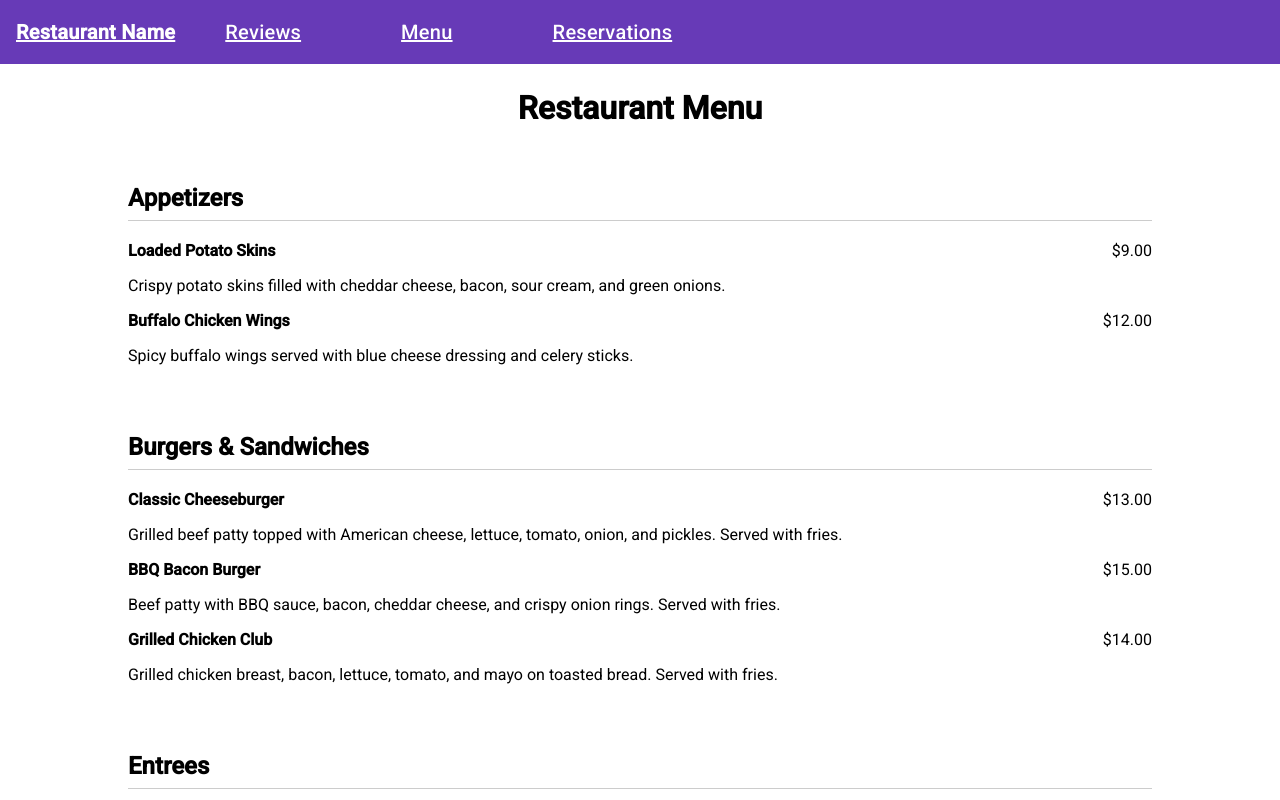
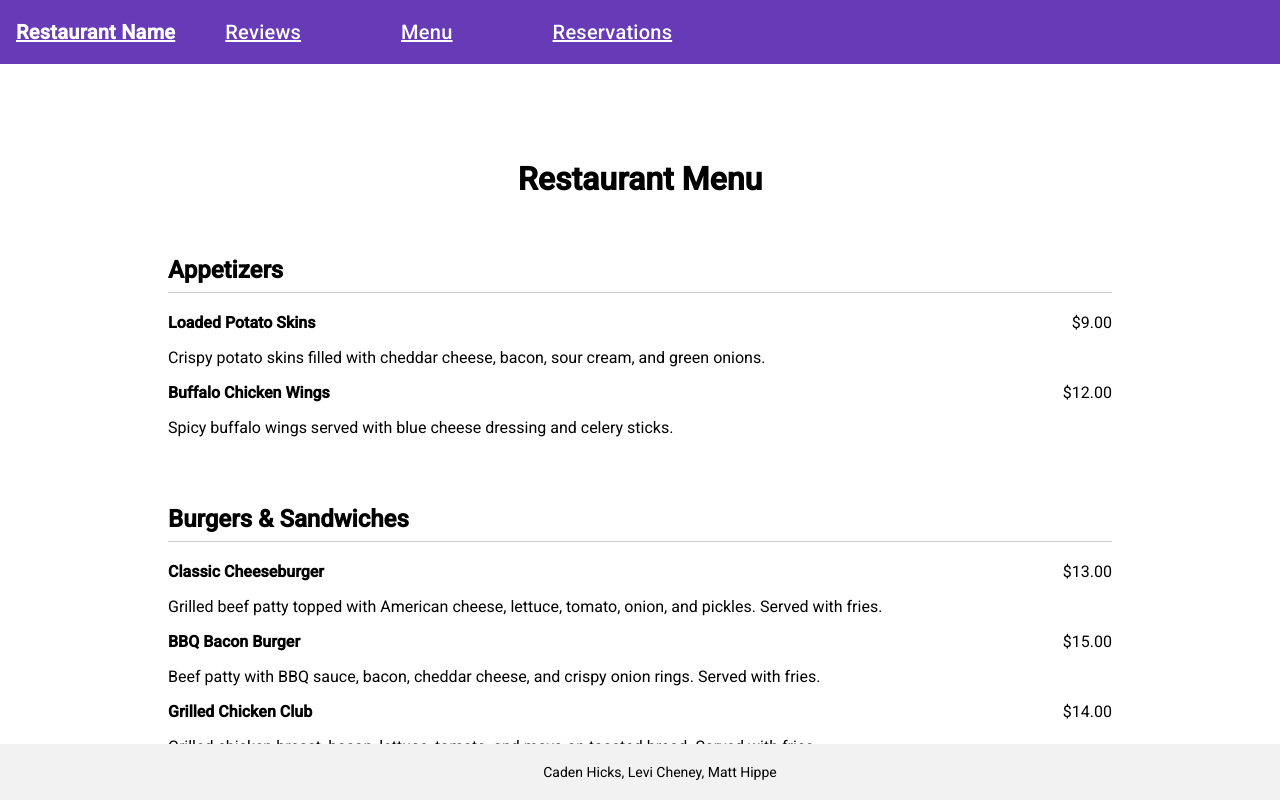
Before and after one commit to CadenHicks/INFOTC-4830-Final-Project, an Angular app in the folder final_project/: page /menu in a window 1280 px wide. Shown: the top 800 px of the page. Built offline with nearby package versions, Linux system fonts and the light colour scheme.

Commit message:
added footer and some other small ui changes

```diff
--- a/final_project/src/app/app.component.html
+++ b/final_project/src/app/app.component.html
@@ -1,3 +1,4 @@
 
 <app-head-create></app-head-create>
 <router-outlet></router-outlet>
+<app-footer></app-footer>
--- a/final_project/src/app/app.module.ts
+++ b/final_project/src/app/app.module.ts
@@ -22,6 +22,7 @@ import { ReservationDisplayComponent } from './reservation-display/reservation-d
 import { ReservationListComponent } from './reservation/reservationcreate/reservation-list/reservation-list.component';
 import { ReservationcreateComponent } from './reservation/reservationcreate/reservationcreate.component'
 import { MenuComponent } from './menu/menu.component';
+import { FooterComponent } from './footer/footer.component';
 
 @NgModule({
   declarations: [
@@ -33,7 +34,8 @@ import { MenuComponent } from './menu/menu.component';
     MenuComponent,
     ReservationDisplayComponent,
     ReservationListComponent,
-    ReservationcreateComponent
+    ReservationcreateComponent,
+    FooterComponent
   ],
   imports: [
     MatSlideToggleModule,
--- /dev/null
+++ b/final_project/src/app/footer/footer.component.css
@@ -0,0 +1,10 @@
+footer {
+  position: fixed;
+  left: 0;
+  bottom: 0;
+  width: 100%;
+  background-color: #f2f2f2;
+  padding: 20px;
+  text-align: center;
+  font-size: 14px;
+}
--- /dev/null
+++ b/final_project/src/app/footer/footer.component.html
@@ -0,0 +1 @@
+<footer>Caden Hicks, Levi Cheney, Matt Hippe</footer>
--- a/final_project/src/app/menu/menu.component.css
+++ b/final_project/src/app/menu/menu.component.css
@@ -30,3 +30,8 @@ li {
 .price {
   float: right;
 }
+
+#menu {
+  padding-bottom: 50px;
+  color: black;
+}
--- a/final_project/src/app/menu/menu.component.html
+++ b/final_project/src/app/menu/menu.component.html
@@ -1,3 +1,4 @@
+<div id="menu">
   <h1>Restaurant Menu</h1>
   <div class="menu-section">
     <h2>Appetizers</h2>
@@ -5,12 +6,18 @@
       <li>
         <span class="menu-item">Loaded Potato Skins</span>
         <span class="price">$9.00</span>
-            <p>Crispy potato skins filled with cheddar cheese, bacon, sour cream, and green onions.</p>
+        <p>
+          Crispy potato skins filled with cheddar cheese, bacon, sour cream, and
+          green onions.
+        </p>
       </li>
       <li>
         <span class="menu-item">Buffalo Chicken Wings</span>
         <span class="price">$12.00</span>
-            <p>Spicy buffalo wings served with blue cheese dressing and celery sticks.</p>
+        <p>
+          Spicy buffalo wings served with blue cheese dressing and celery
+          sticks.
+        </p>
       </li>
     </ul>
   </div>
@@ -20,17 +27,26 @@
       <li>
         <span class="menu-item">Classic Cheeseburger</span>
         <span class="price">$13.00</span>
-          <p>Grilled beef patty topped with American cheese, lettuce, tomato, onion, and pickles. Served with fries.</p>
+        <p>
+          Grilled beef patty topped with American cheese, lettuce, tomato,
+          onion, and pickles. Served with fries.
+        </p>
       </li>
       <li>
         <span class="menu-item">BBQ Bacon Burger</span>
         <span class="price">$15.00</span>
-          <p>Beef patty with BBQ sauce, bacon, cheddar cheese, and crispy onion rings. Served with fries.</p>
+        <p>
+          Beef patty with BBQ sauce, bacon, cheddar cheese, and crispy onion
+          rings. Served with fries.
+        </p>
       </li>
       <li>
         <span class="menu-item">Grilled Chicken Club</span>
         <span class="price">$14.00</span>
-          <p>Grilled chicken breast, bacon, lettuce, tomato, and mayo on toasted bread. Served with fries.</p>
+        <p>
+          Grilled chicken breast, bacon, lettuce, tomato, and mayo on toasted
+          bread. Served with fries.
+        </p>
       </li>
     </ul>
   </div>
@@ -41,17 +57,26 @@
       <li>
         <span class="menu-item">Sirloin Steak</span>
         <span class="price">$22.00</span>
-          <p>10 oz. sirloin steak cooked to your preference, served with mashed potatoes and seasonal vegetables.</p>
+        <p>
+          10 oz. sirloin steak cooked to your preference, served with mashed
+          potatoes and seasonal vegetables.
+        </p>
       </li>
       <li>
         <span class="menu-item">Grilled BBQ Chicken</span>
         <span class="price">$18.00</span>
-          <p>Grilled chicken breast glazed with BBQ sauce, served with coleslaw and cornbread.</p>
+        <p>
+          Grilled chicken breast glazed with BBQ sauce, served with coleslaw and
+          cornbread.
+        </p>
       </li>
       <li>
         <span class="menu-item">Fish and Chips</span>
         <span class="price">$17.00</span>
-          <p>Beer-battered cod fillets, served with tartar sauce, coleslaw, and fries.</p>
+        <p>
+          Beer-battered cod fillets, served with tartar sauce, coleslaw, and
+          fries.
+        </p>
       </li>
     </ul>
   </div>
@@ -62,12 +87,19 @@
       <li>
         <span class="menu-item">New York Cheesecake</span>
         <span class="price">$8.00</span>
-          <p>Creamy cheesecake with graham cracker crust, served with a drizzle of strawberry sauce.</p>
+        <p>
+          Creamy cheesecake with graham cracker crust, served with a drizzle of
+          strawberry sauce.
+        </p>
       </li>
       <li>
         <span class="menu-item">Chocolate Brownie Sundae</span>
         <span class="price">$9.00</span>
-          <p>Warm chocolate brownie topped with vanilla ice cream, hot fudge, whipped cream, and a cherry.</p>
+        <p>
+          Warm chocolate brownie topped with vanilla ice cream, hot fudge,
+          whipped cream, and a cherry.
+        </p>
       </li>
     </ul>
   </div>
+</div>
--- a/final_project/src/app/reservation/reservationcreate/reservation-list/reservation-list.component.html
+++ b/final_project/src/app/reservation/reservationcreate/reservation-list/reservation-list.component.html
@@ -4,7 +4,7 @@
     <mat-expansion-panel-header>
       <p>{{reservations.name}}</p>
     </mat-expansion-panel-header>
-    <p>{{reservations.time}}.</p>
+    <p>{{reservations.time}}</p>
     <p id="stars">{{reservations.party}} People</p>
   </mat-expansion-panel>
 </mat-accordion>
--- a/final_project/src/app/reservation/reservationcreate/reservationcreate.component.html
+++ b/final_project/src/app/reservation/reservationcreate/reservationcreate.component.html
@@ -9,7 +9,7 @@
       <mat-error *ngIf="time.invalid">time not long enough</mat-error>
     </mat-form-field>
     <mat-form-field>
-      <input matInput type="number" name="party" placeholder="Enter Number in Party" ngModel required min="0" max="20" #party="ngModel">
+      <input matInput type="number" name="party" placeholder="Enter Number in Party" ngModel required min="1" max="20" #party="ngModel">
       <mat-error *ngIf="party.invalid">Party max of 20</mat-error>
     </mat-form-field>
     <button mat-raised-button color="primary" type="submit">Save Reservation</button>
--- a/final_project/src/app/review/reviewcreate/reviewcreate.component.html
+++ b/final_project/src/app/review/reviewcreate/reviewcreate.component.html
@@ -9,7 +9,7 @@
       <mat-error *ngIf="content.invalid">Content not long enough</mat-error>
     </mat-form-field>
     <mat-form-field>
-      <input matInput type="number" name="stars" placeholder="Enter Number of Stars" ngModel required min="0" max="5" #stars="ngModel">
+      <input matInput type="number" name="stars" placeholder="Enter Number of Stars" ngModel required min="1" max="5" #stars="ngModel">
       <mat-error *ngIf="stars.invalid">Rate out of 5 Stars</mat-error>
     </mat-form-field>
     <button mat-raised-button color="primary" type="submit">Save Review</button>
--- a/final_project/src/styles.css
+++ b/final_project/src/styles.css
@@ -50,3 +50,7 @@ body { margin: 0; font-family: Roboto, "Helvetica Neue", sans-serif; }
   text-decoration: underline;
   font-weight: 60;
 }
+
+body {
+  padding-bottom: 60px;
+}
```
Also changed, not shown: final_project/src/app/footer/footer.component.ts (added, +10 -0 lines), 1 other file (tests, documents, lock files or other folders). Lines whose indentation alone changed are shown as unchanged.
